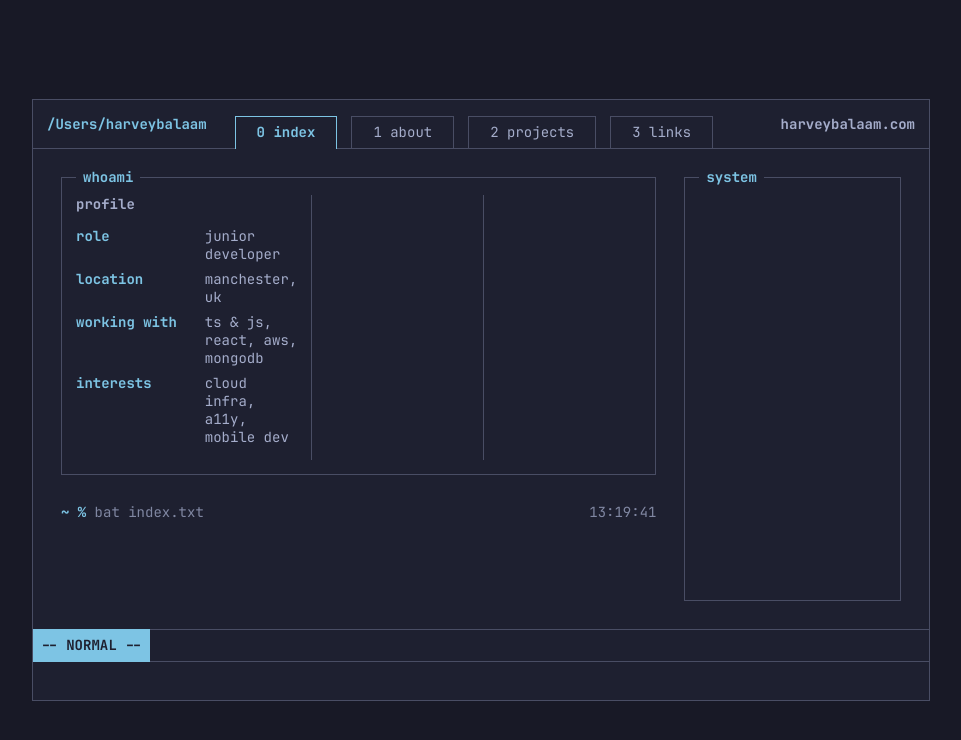
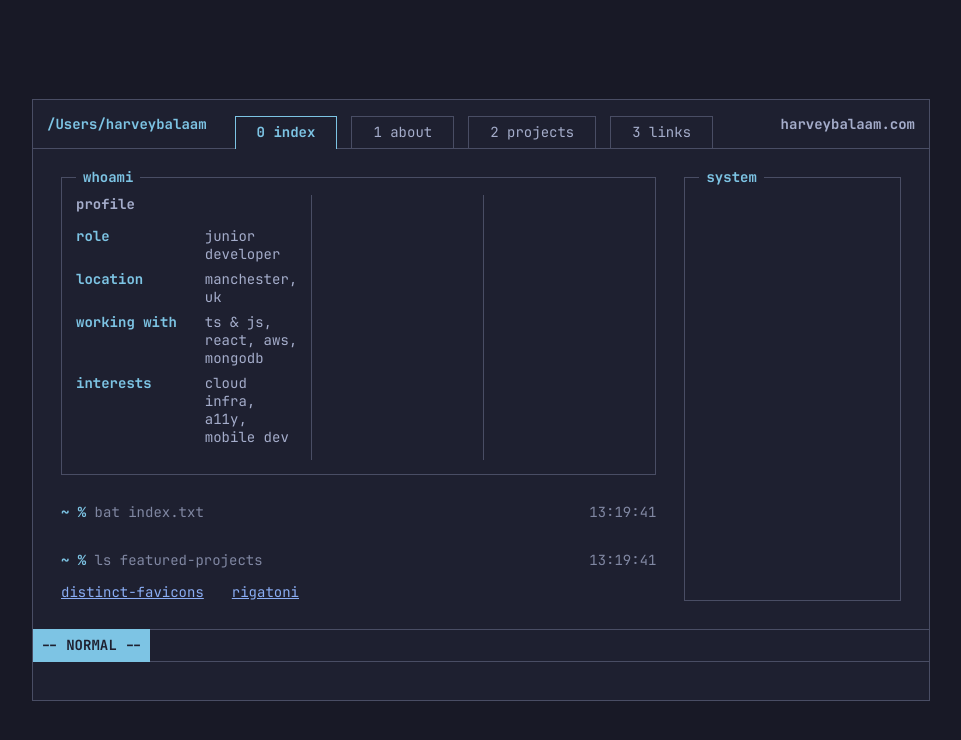
Before and after one commit to harveybalaam/personal-website, a React (Vite) app: page / in a window 1280 px wide. Shown: the top 740 px of the page, without its empty margins (159-1120 px from the left). Built offline with nearby package versions, Linux system fonts and the light colour scheme.

Commit message:
feat: add featured project links

```diff
--- a/src/index.css
+++ b/src/index.css
@@ -144,6 +144,12 @@ header .text-highlight {
   align-self: center;
 }
 
+a:not(.tab-link),
+a:not(.tab-link):visited {
+  color: var(--blue);
+  text-decoration: underline;
+}
+
 #vim-mode {
   display: flex;
   align-items: center;
--- a/src/pages/index/index-page.css
+++ b/src/pages/index/index-page.css
@@ -1,12 +1,13 @@
 .index-content {
-  display: grid;
-  grid-template-rows: 1fr 2fr;
+  display: flex;
+  flex-direction: column;
   gap: 2rem;
   flex: 1;
 }
 
 .whoami {
   display: flex;
+  flex: 0 0 auto;
 }
 
 .whoami > div {
@@ -35,3 +36,15 @@
 .profile dd {
   margin: 0;
 }
+
+.command-line-row {
+  flex: 1 1 0;
+}
+
+.featured-projects {
+  display: flex;
+  gap: 2rem;
+  list-style: none;
+  padding: 0;
+  margin: 1rem 0 0 0;
+}
--- a/src/pages/index/index.tsx
+++ b/src/pages/index/index.tsx
@@ -24,8 +24,26 @@ export function Index() {
           <div></div>
         </div>
       </Container>
-      <div>
+      <div className="command-line-row">
         <CommandLine command="bat index.txt" />
+      </div>
+      <div className="command-line-row">
+        <CommandLine command="ls featured-projects" />
+        <ul className="featured-projects">
+          <li>
+            <a
+              href="https://github.com/harveybalaam/distinct-favicons"
+              target="_blank"
+            >
+              distinct-favicons
+            </a>
+          </li>
+          <li>
+            <a href="https://github.com/harveybalaam/rigatoni" target="_blank">
+              rigatoni
+            </a>
+          </li>
+        </ul>
       </div>
     </div>
   );
```
